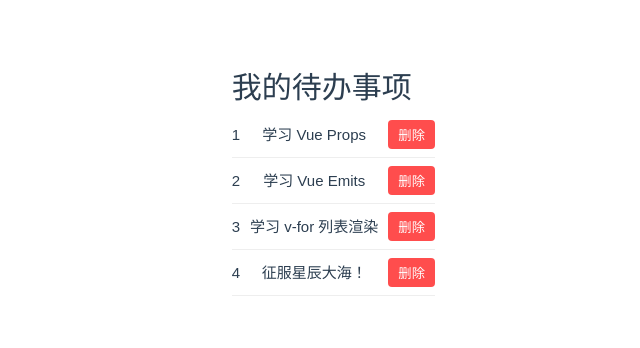
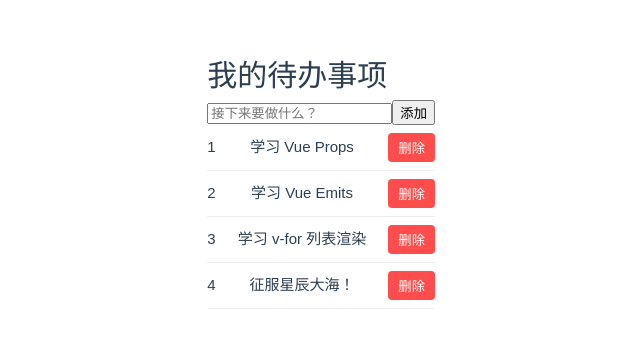
Before and after one commit to yyyyyqh/Vue_Learning, a Vue app in the folder vue3-journey/: page / in a window 1280 px wide. Shown: the part 220-568 px from the top of the page, without its empty margins (205-845 px from the left). Built offline with nearby package versions, Linux system fonts and the light colour scheme; the HTML template or start-up script is replaced by a standard one.

Commit message:
添加新任务

```diff
--- a/vue3-journey/src/App.vue
+++ b/vue3-journey/src/App.vue
@@ -2,6 +2,8 @@
 // 1. 引入 ref 和我们刚创建的 TodoItem 组件
 import { ref } from "vue";
 import TodoItem from "./components/TodoItem.vue";
+
+const newTodoText = ref("");
 
 // 2. 创建一个响应式的待办事项列表
 const todos = ref([
@@ -10,6 +12,21 @@
   { id: 3, text: "学习 v-for 列表渲染" },
   { id: 4, text: "征服星辰大海！" },
 ]);
+
+function addTodo() {
+  const trimmedText = newTodoText.value.trim();
+  if (trimmedText === "") {
+    return;
+  }
+
+  const newTodo = {
+    id: Date.now(),
+    text: trimmedText,
+  };
+  todos.value.unshift(newTodo);
+
+  newTodoText.value = ""; // 清空输入框
+}
 
 // 3. 创建一个函数，用于接收子组件传来的 id 并删除对应的待办事项
 function removeTodo(idToRemove: number) {
@@ -20,6 +37,10 @@
 <template>
   <main>
     <h1>我的待办事项</h1>
+    <form @submit.prevent="addTodo">
+      <input v-model="newTodoText" placeholder="接下来要做什么？" />
+      <button type="submit">添加</button>
+    </form>
     <ul>
       <TodoItem
         v-for="todo in todos"
```
